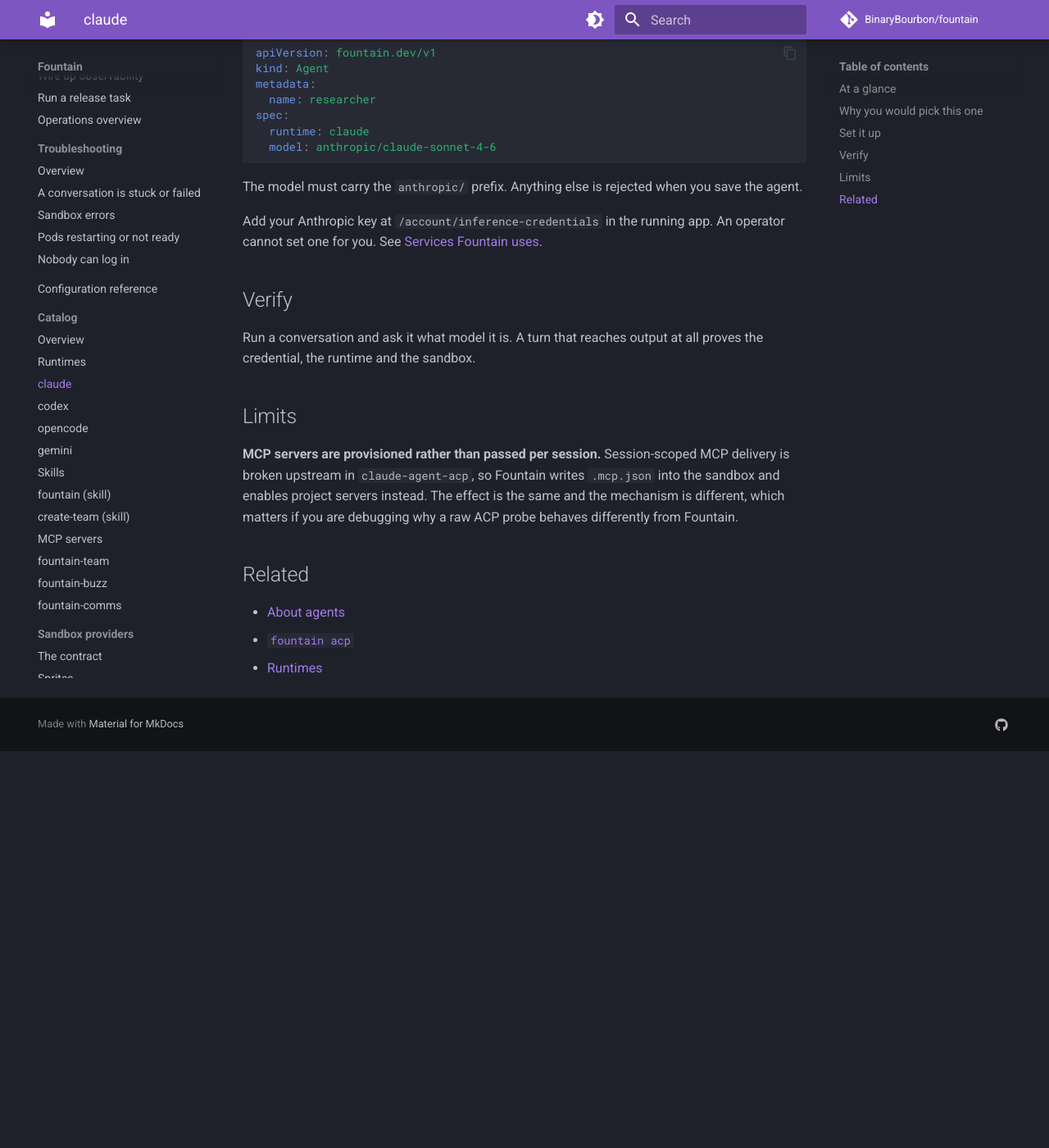
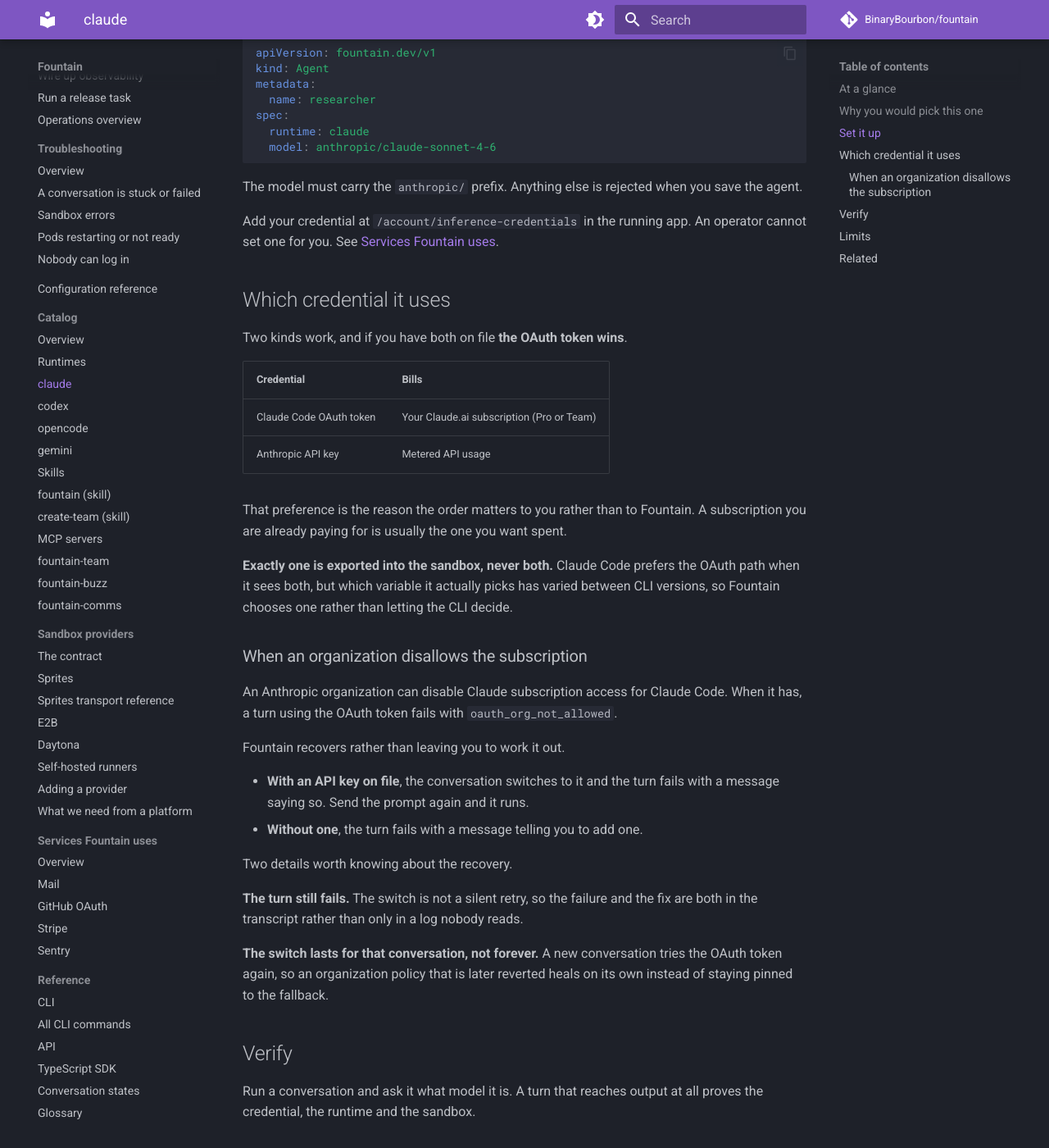
Before and after one commit to BinaryBourbon/fountain, an MkDocs documentation site: the page built from docs/catalog/runtimes/claude.md, in a window 1280 px wide and 1400 px high, scrolled down 886 px. Shown: the whole window at 82% size. Built offline with MkDocs 1.6.1 and Material for MkDocs 9.7.7, drawn with Linux system fonts in a browser that asks for light colours; comment, search, counter and statistics services are not loaded; before the commit the page ends 1801 px from its top, so only the background shows below that; some of the changed text lies outside the part shown.

Commit message:
docs: which Anthropic credential claude uses, and what happens when the org says no
Follows #797. That fixed the behaviour; nothing told a user about it, and the
part they see is a failed turn.

Three facts were undocumented, all user-visible and all with money attached.

**The OAuth token wins when both are on file.** It bills a Claude.ai
subscription; the API key bills metered usage. Which one Fountain picks
therefore decides which of your two bills grows, and nothing said so.

**Exactly one is exported, never both.** Claude Code prefers the OAuth path
when it sees both, but which variable it actually picks has varied between CLI
versions, so Fountain chooses rather than letting the CLI decide. Worth stating
because "I set both, why is only one used" is otherwise a mystery.

**The org-disallows case now recovers, and the turn still fails.** With an API
key on file the conversation switches to it and asks you to send the prompt
again; without one it tells you to add one. The switch is deliberately not a
silent retry, so the failure and the fix are both in the transcript. It is also
scoped to that conversation, so a policy later reverted heals on its own rather
than staying pinned to the fallback.

Filed on catalog/runtimes/claude.md, which is where someone choosing a runtime
already is. integrations/index.md names the preference at the point credentials
are entered, and troubleshooting/index.md gains one symptom row, since "my
organization disabled subscription access" is a thing you meet in a failed
turn rather than while reading about runtimes.

Facts checked against runtimes/claude.ex default_env/2, acp/peer.ex's
oauth_org_not_allowed detection, and the fallback handler in
conversation_server.ex.

Verified with scripts/docs-style.py, mkdocs build --strict, and docs_test.exs
(32 tests, 0 failures) which confirms all three new cross-page anchors resolve.

Co-Authored-By: Claude Opus 5 <noreply@anthropic.com>

```diff
--- a/docs/catalog/runtimes/claude.md
+++ b/docs/catalog/runtimes/claude.md
@@ -12,7 +12,7 @@
 | Skills root | `/home/sprite/.claude/skills` |
 | skills.sh agent | `claude-code` |
 | System prompt | `~/.claude/CLAUDE.md` |
-| Credential | An Anthropic API key or a Claude Code OAuth token |
+| Credential | A Claude Code OAuth token, or an Anthropic API key. See [which one it uses](#which-credential-it-uses) |
 
 ## Why you would pick this one
 
@@ -37,9 +37,48 @@ spec:
 The model must carry the `anthropic/` prefix. Anything else is rejected when
 you save the agent.
 
-Add your Anthropic key at `/account/inference-credentials` in the running app.
-An operator cannot set one for you. See
+Add your credential at `/account/inference-credentials` in the running app. An
+operator cannot set one for you. See
 [Services Fountain uses](../../integrations/index.md).
+
+## Which credential it uses
+
+Two kinds work, and if you have both on file **the OAuth token wins**.
+
+| Credential | Bills |
+|---|---|
+| Claude Code OAuth token | Your Claude.ai subscription (Pro or Team) |
+| Anthropic API key | Metered API usage |
+
+That preference is the reason the order matters to you rather than to
+Fountain. A subscription you are already paying for is usually the one you
+want spent.
+
+**Exactly one is exported into the sandbox, never both.** Claude Code prefers
+the OAuth path when it sees both, but which variable it actually picks has
+varied between CLI versions, so Fountain chooses one rather than letting the
+CLI decide.
+
+### When an organization disallows the subscription
+
+An Anthropic organization can disable Claude subscription access for Claude
+Code. When it has, a turn using the OAuth token fails with
+`oauth_org_not_allowed`.
+
+Fountain recovers rather than leaving you to work it out.
+
+- **With an API key on file**, the conversation switches to it and the turn
+  fails with a message saying so. Send the prompt again and it runs.
+- **Without one**, the turn fails with a message telling you to add one.
+
+Two details worth knowing about the recovery.
+
+**The turn still fails.** The switch is not a silent retry, so the failure and
+the fix are both in the transcript rather than only in a log nobody reads.
+
+**The switch lasts for that conversation, not forever.** A new conversation
+tries the OAuth token again, so an organization policy that is later reverted
+heals on its own instead of staying pinned to the fallback.
 
 ## Verify
 
```
Also changed, not shown: docs/integrations/index.md (+3 -1 lines), docs/troubleshooting/index.md (+1 -0 lines).
